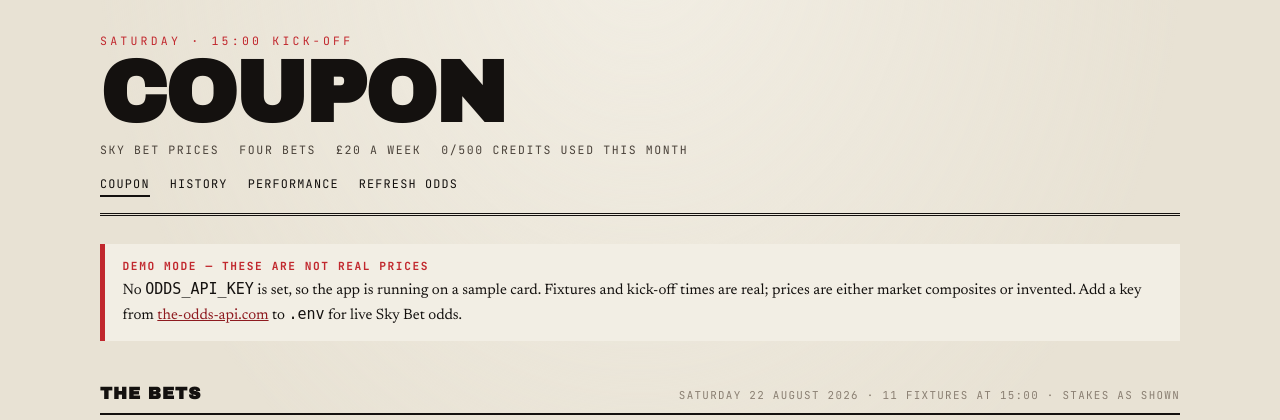
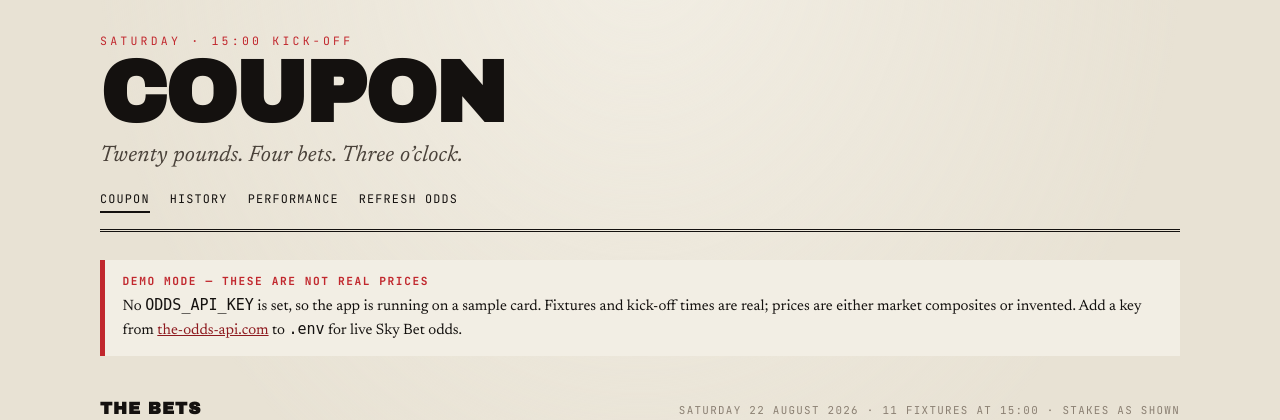
Before and after one commit to lukebriscoe/coupon, a Flask app: page / in a window 1280 px wide. Shown: the top 420 px of the page. Run offline with Flask 3, Linux system fonts and the light colour scheme.

Commit message:
Replace the masthead metadata with a strapline
The line under the wordmark was four pieces of metadata competing for
attention — bookmaker, bet count, stake, API credits — none of which told
a first-time visitor what the site is. It now reads "Twenty pounds. Four
bets. Three o'clock." in italic Newsreader, which states the ritual and
the budget and sits better against the heavy wordmark.

The credit count moves to the footer alongside the build stamp, still
followable but no longer the third thing you read. Sky Bet and The Odds
API are credited in the footer prose instead.

Co-Authored-By: Claude Opus 5 <noreply@anthropic.com>

```diff
--- a/static/coupon.css
+++ b/static/coupon.css
@@ -84,16 +84,12 @@ body {
   margin: 0;
 }
 
-.masthead .strap {
-  display: flex;
-  flex-wrap: wrap;
-  gap: 0.5rem 1.25rem;
-  align-items: baseline;
-  margin-top: 0.6rem;
-  font-family: var(--mono);
-  font-size: 0.72rem;
-  letter-spacing: 0.14em;
-  text-transform: uppercase;
+.masthead .strapline {
+  margin: 0.5rem 0 0;
+  font-family: var(--body);
+  font-size: clamp(1.05rem, 2.4vw, 1.4rem);
+  font-style: italic;
+  letter-spacing: 0.01em;
   color: var(--ink-soft);
 }
 
@@ -471,5 +467,16 @@ footer.smallprint {
   line-height: 1.6;
 }
 
+footer.smallprint p { margin: 0 0 0.6rem; }
+
+/* Build stamp and API credit count — followable, but out of the way. */
+footer.smallprint .meta {
+  font-family: var(--mono);
+  font-size: 0.66rem;
+  letter-spacing: 0.06em;
+  color: var(--ink-faint);
+  margin-bottom: 0;
+}
+
 ul.plain { list-style: none; padding: 0; margin: 0; }
 ul.plain li { padding: 0.5rem 0; border-bottom: 1px solid var(--rule); }
--- a/templates/base.html
+++ b/templates/base.html
@@ -21,12 +21,7 @@
   <header class="masthead">
     <p class="kicker">Saturday &middot; 15:00 kick-off</p>
     <h1>Coupon</h1>
-    <div class="strap">
-      <span>Sky Bet prices</span>
-      <span>Four bets</span>
-      <span>£20 a week</span>
-      <span>{{ credits_used }}/{{ credits_limit }} credits used this month</span>
-    </div>
+    <p class="strapline">Twenty pounds. Four bets. Three o&rsquo;clock.</p>
     <nav>
       <a href="{{ url_for('index') }}" class="{{ 'on' if request.endpoint == 'index' }}">Coupon</a>
       <a href="{{ url_for('history') }}" class="{{ 'on' if request.endpoint in ('history', 'slip_detail') }}">History</a>
@@ -49,16 +44,19 @@
   {% block content %}{% endblock %}
 
   <footer class="smallprint">
-    Recommendations only — nothing here places a bet. Every price carries the
-    bookmaker's margin, which makes accumulators negative expected value on
-    average; the expected-value figure on each bet shows exactly how much.
-    Stake only what you can afford to lose.
-    <a href="https://www.begambleaware.org" target="_blank" rel="noopener">BeGambleAware.org</a>
-    {% if static_build %}
-      <br>
-      This page is a snapshot built at {{ built_at }}. Prices move — check every
-      selection in the Sky Bet app before staking.
-    {% endif %}
+    <p>
+      Recommendations only — nothing here places a bet. Prices are Sky Bet's, via
+      The Odds API. Every price carries the bookmaker's margin, which makes
+      accumulators negative expected value on average; the expected-value figure
+      on each bet shows exactly how much. Stake only what you can afford to lose.
+      <a href="https://www.begambleaware.org" target="_blank" rel="noopener">BeGambleAware.org</a>
+    </p>
+    <p class="meta">
+      {% if static_build %}Built {{ built_at }} &middot; {% endif %}
+      {{ credits_used }}/{{ credits_limit }} API credits used this month
+      {%- if static_build %} &middot; prices move, so check every selection in the
+      Sky Bet app before staking{% endif %}
+    </p>
   </footer>
 
 </div>
```
